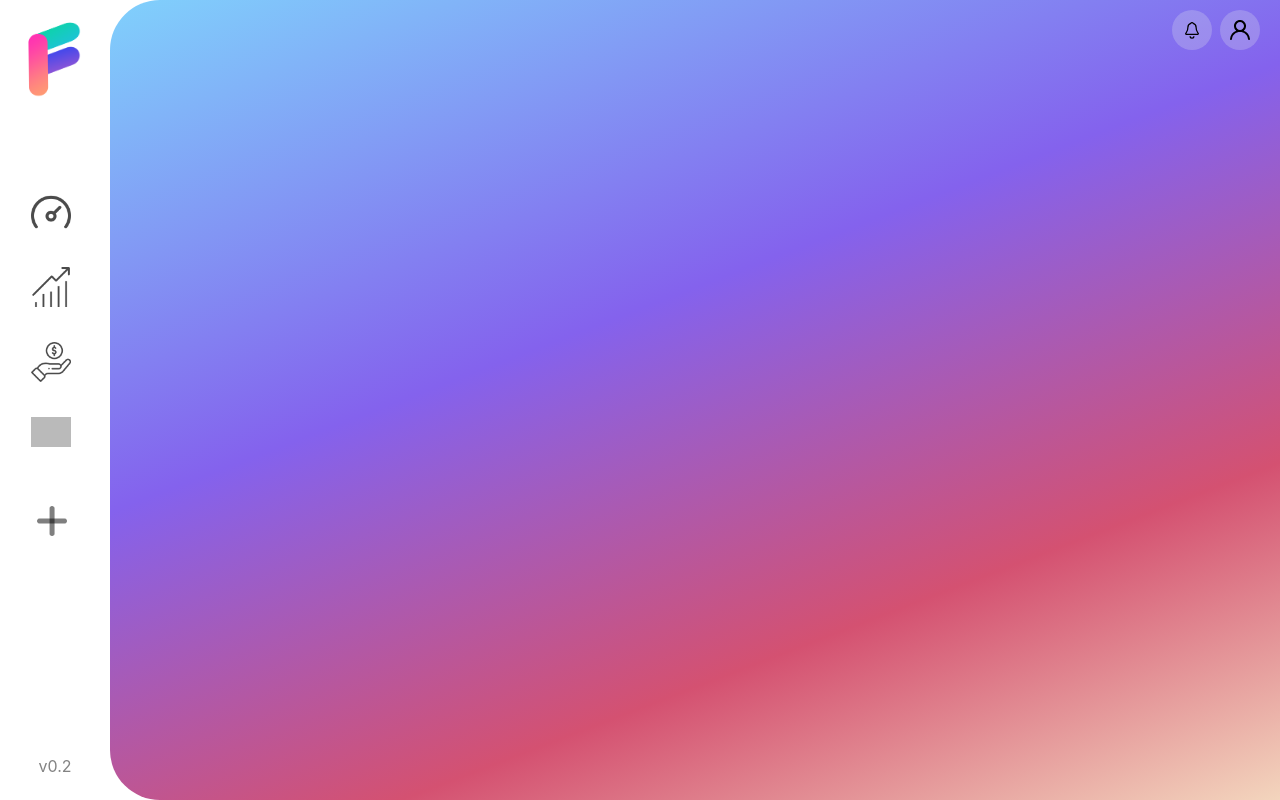
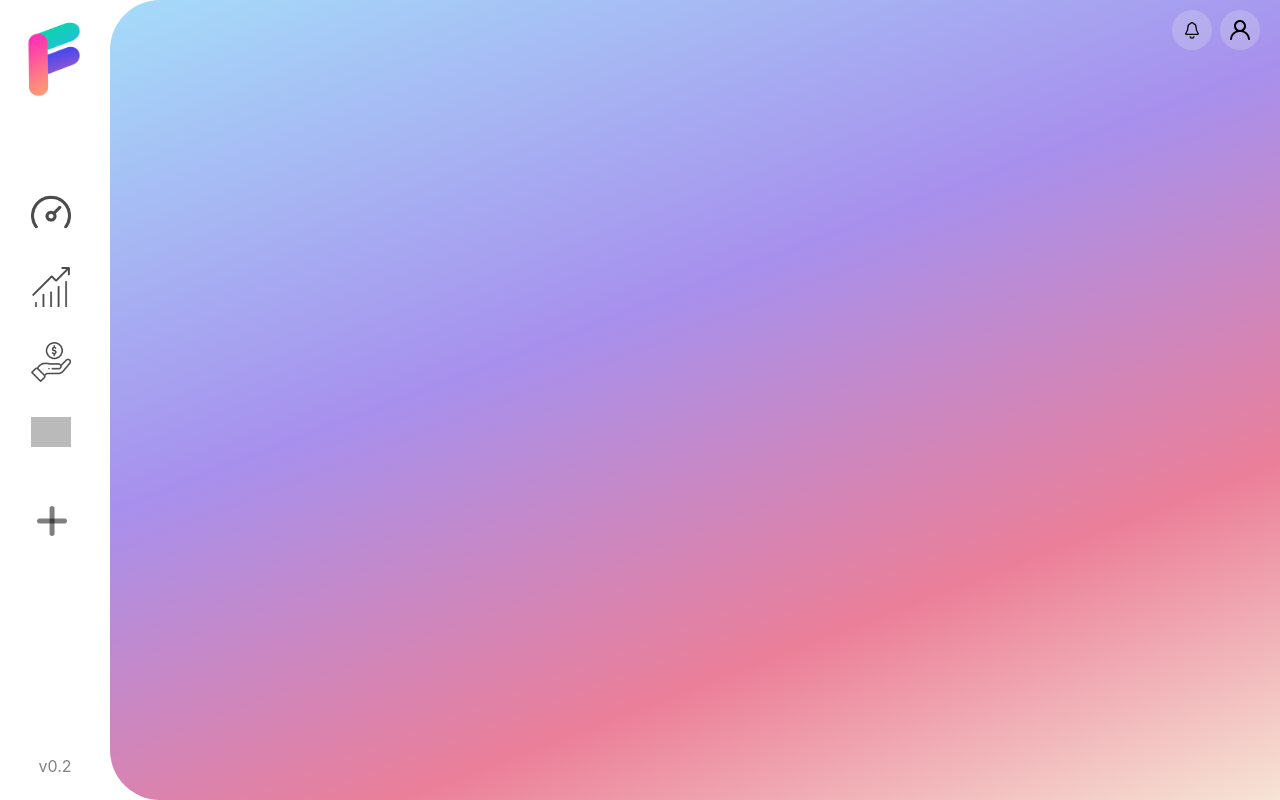
Before and after one commit to TeetSimson/FuturFolio., a React (Create React App) app in the folder FuturFolio_FrontEnd/futurfolio/: page / in a window 1280 px wide. Both pictures are taken after a click on the input "Sign in". Built offline with nearby package versions, Linux system fonts and the light colour scheme; grey boxes are pictures that could not be loaded.

Commit message:
Changed bg gradient colours

```diff
--- a/FuturFolio_FrontEnd/futurfolio/src/App.css
+++ b/FuturFolio_FrontEnd/futurfolio/src/App.css
@@ -8,8 +8,8 @@
 }
 
 .background {
-  background: rgb(128,209,252);
-  background: linear-gradient(159deg, rgba(128,209,252,1) 0%, rgba(132,98,237,1) 41%, rgba(212,81,113,1) 73%, rgba(243,213,189,1) 100%);
+  background: rgb(165,220,249);
+  background: linear-gradient(159deg, rgba(165,220,249,1) 0%, rgba(167,144,237,1) 41%, rgba(235,127,153,1) 73%, rgba(246,228,213,1) 100%);
   height: 100%;
   border-top-left-radius: 50px;
   border-bottom-left-radius: 50px;
```
